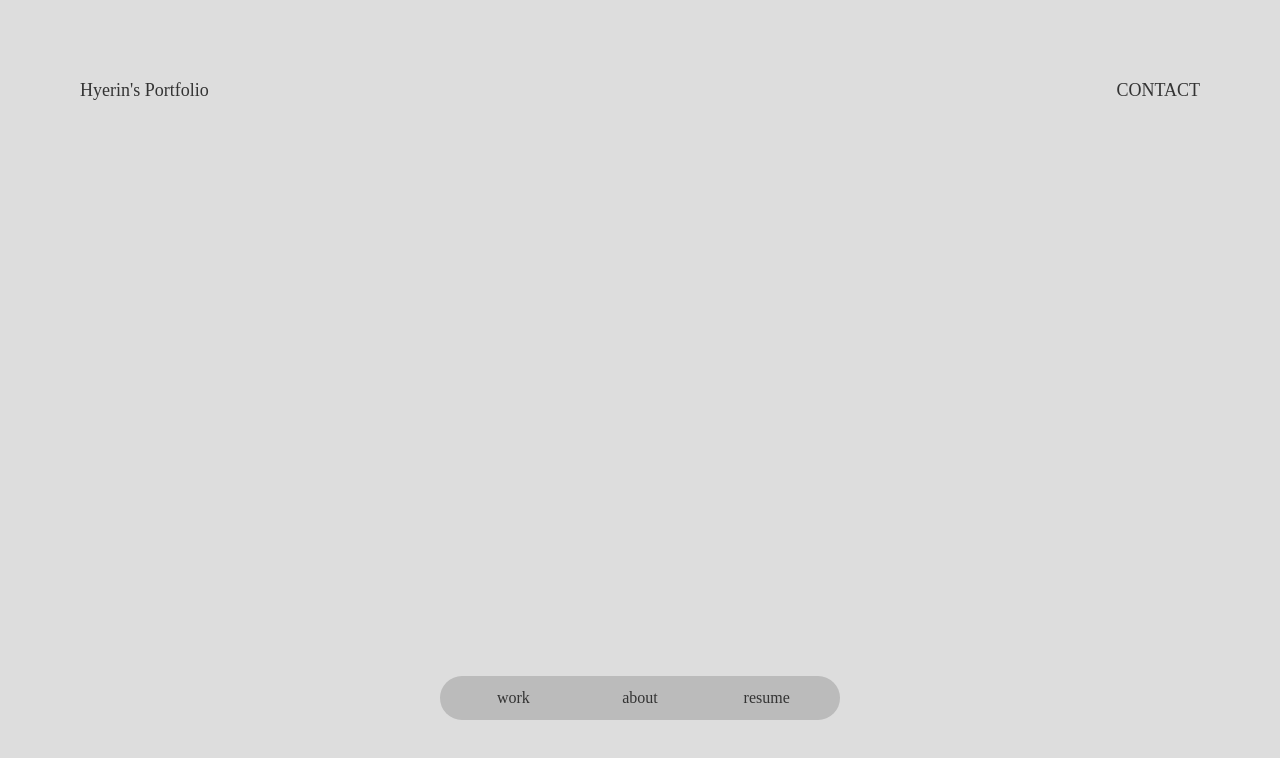
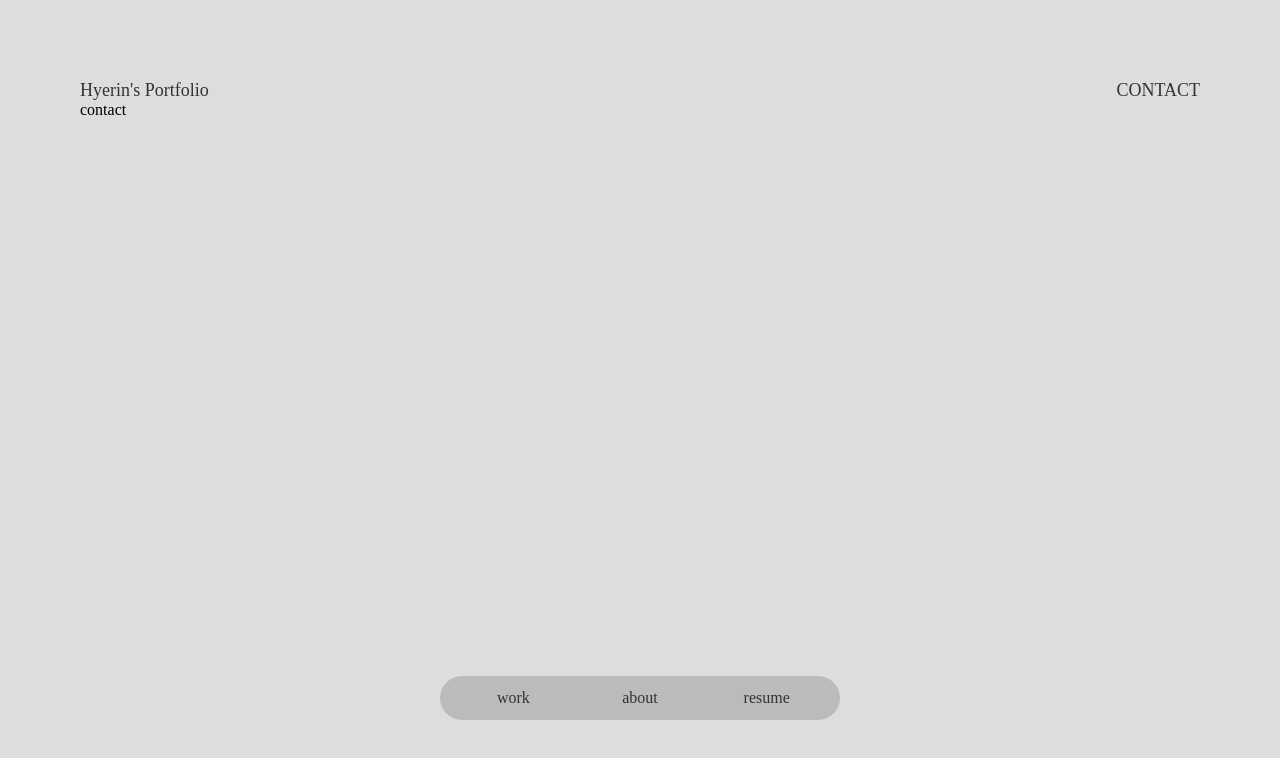
Before and after one commit to Minhyerin/HyerinPortfolio.ver2, a React (Create React App) app: page /contact in a window 1280 px wide. Shown: the top 758 px of the page. Built offline with nearby package versions, Linux system fonts and the light colour scheme; the HTML template or start-up script is replaced by a standard one; a web font is replaced by a local one.

Commit message:
edit/components

```diff
--- a/src/App.js
+++ b/src/App.js
@@ -1,4 +1,3 @@
-
 import "./App.css";
 import Main from "./Pages/Main";
 import Header from "./Components/Header";
--- a/src/Pages/Contact.js
+++ b/src/Pages/Contact.js
@@ -3,11 +3,11 @@ import { styled } from "styled-components";
 
 const Container = styled.div`
   width: 100%;
-  height:100vh;
+  height: 100vh;
 `;
 
 const Contact = () => {
-  return <Container></Container>;
+  return <Container>contact</Container>;
 };
 
 export default Contact;
```
